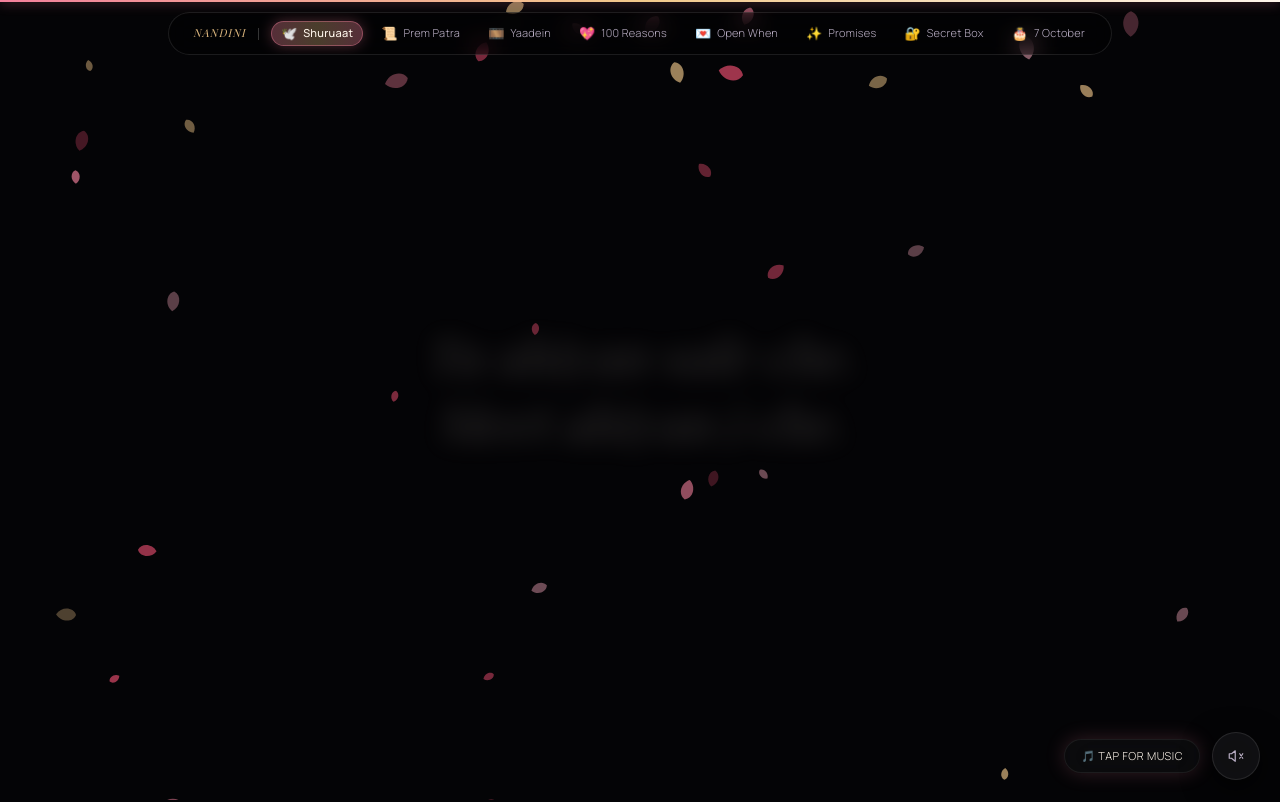
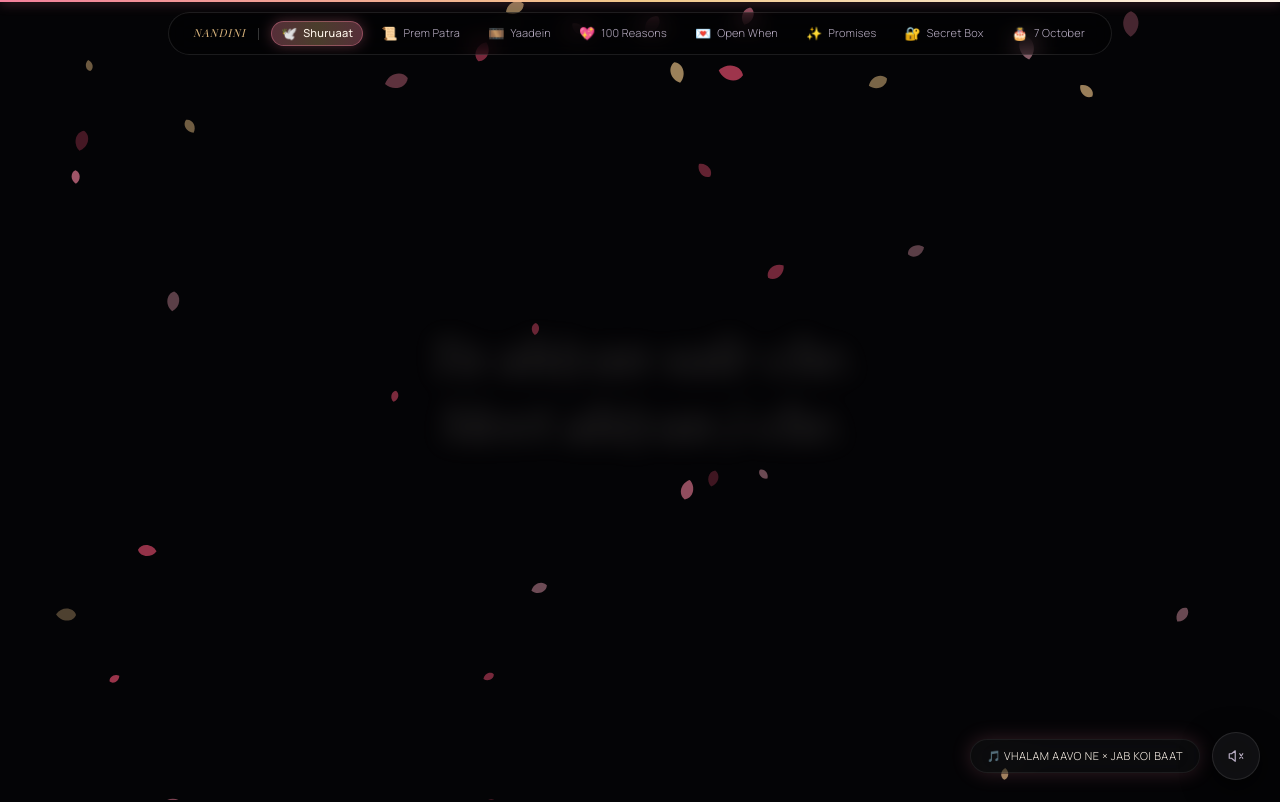
Before and after one commit to mnpatel007/Nandu, a Next.js app: page / in a window 1280 px wide. Shown: the top 802 px of the page. Built offline with nearby package versions, Linux system fonts and the light colour scheme.

Commit message:
feat: add Vhalam Aavo Ne x Jab Koi Baat background song and player integration

```diff
--- a/components/AudioPlayer.tsx
+++ b/components/AudioPlayer.tsx
@@ -294,7 +294,7 @@ export default function AudioPlayer() {
             exit={{ opacity: 0, x: 10 }}
             className="glass-soft hidden sm:flex items-center gap-2 rounded-full px-4 py-2 text-[11px] font-light tracking-wider text-ether uppercase border border-rose/30 shadow-[0_0_20px_rgba(242,128,155,0.2)]"
           >
-            <span>🎵 Tap for music</span>
+            <span>🎵 Vhalam Aavo Ne × Jab Koi Baat</span>
           </motion.button>
         )}
       </AnimatePresence>
```
Also changed, not shown: 2 other files (tests, documents, lock files or other folders).
